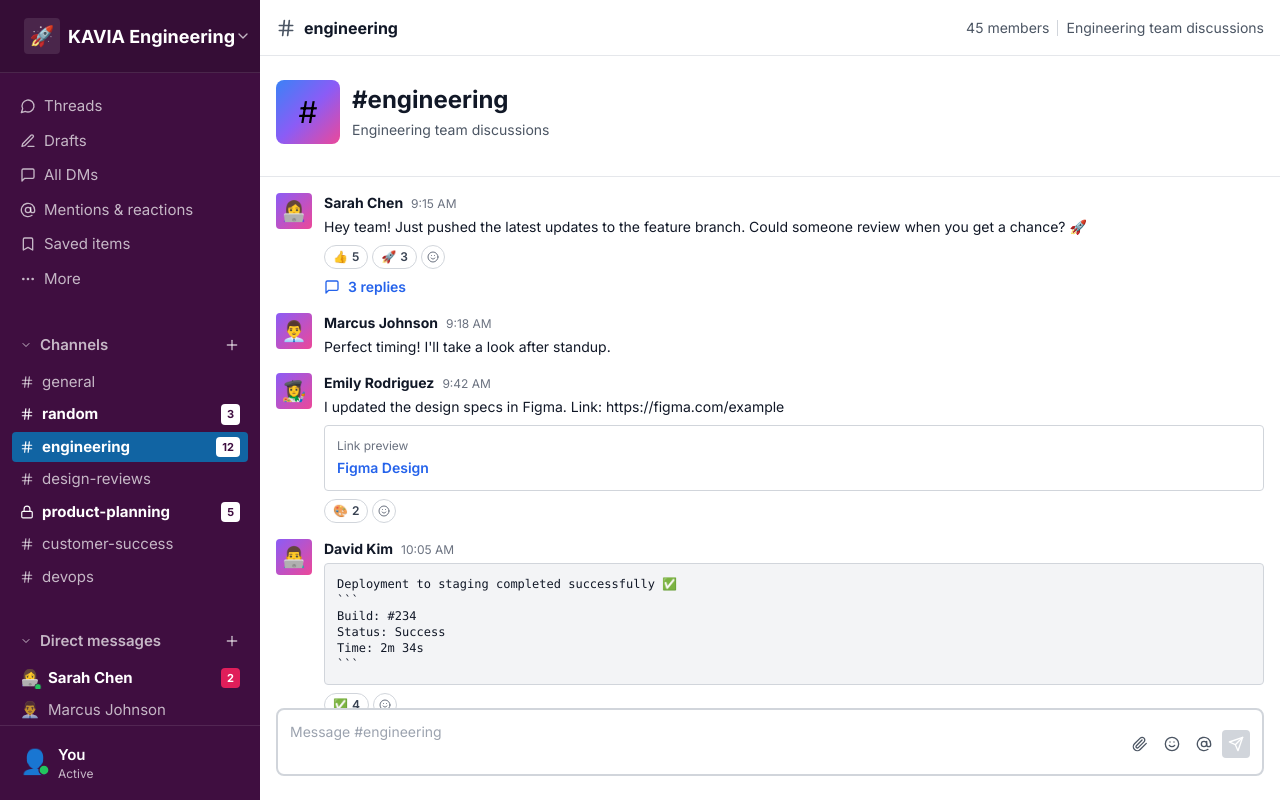
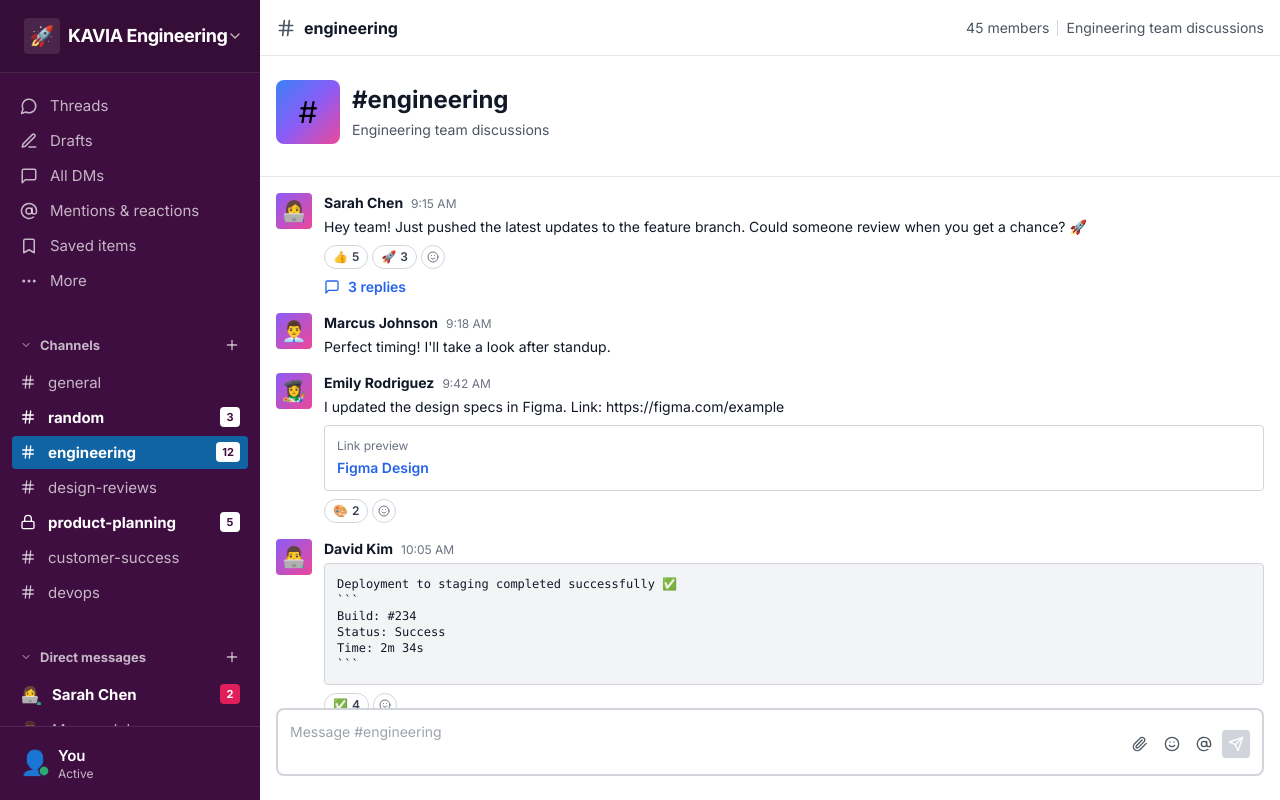
Before and after one commit to kavia-common/slack-clone-ui-210375-210390, a React (Create React App) app in the folder frontend/: page / in a window 1280 px wide. Built offline with nearby package versions, Linux system fonts and the light colour scheme; the HTML template or start-up script is replaced by a standard one.

Commit message:
Checkpoint 7 - cg8aaf979f

```diff
--- a/frontend/src/components/Sidebar.js
+++ b/frontend/src/components/Sidebar.js
@@ -4,6 +4,7 @@ import { Hash, Lock, ChevronDown, Plus, MessageSquare, Edit3, AtSign, Bookmark,
 // PUBLIC_INTERFACE
 /**
  * Sidebar component displaying workspace navigation, channels, and direct messages
+ * Replicates Slack's sidebar design with exact colors, spacing, and typography
  * @param {Object} props - Component props
  * @param {boolean} props.isCollapsed - Whether sidebar is collapsed
  * @param {Function} props.onToggleCollapse - Callback to toggle collapse state
@@ -32,7 +33,7 @@ const Sidebar = ({
       <div className="w-16 bg-[#3F0E40] flex flex-col items-center py-4 custom-scrollbar-dark overflow-y-auto">
         <button
           onClick={onToggleCollapse}
-          className="text-white text-2xl hover:bg-white/[0.06] w-10 h-10 rounded flex items-center justify-center mb-4 transition-colors"
+          className="text-white text-2xl hover:bg-white/[0.06] w-10 h-10 rounded flex items-center justify-center mb-4 transition-colors duration-150"
         >
           {currentWorkspace?.icon || '🚀'}
         </button>
@@ -49,7 +50,7 @@ const Sidebar = ({
             <div className="w-9 h-9 bg-white/10 rounded flex items-center justify-center text-xl flex-shrink-0">
               {currentWorkspace?.icon || '🚀'}
             </div>
-            <span className="font-bold text-white truncate text-[18px]">
+            <span className="font-black text-white truncate text-[18px] tracking-tight leading-[1.2]">
               {currentWorkspace?.name || 'Workspace'}
             </span>
           </div>
@@ -60,29 +61,42 @@ const Sidebar = ({
       {/* Scrollable Content */}
       <div className="flex-1 overflow-y-auto custom-scrollbar-dark">
         {/* Primary Navigation Items */}
-        <div className="px-3 py-2 mt-2">
-          <button className="w-full flex items-center gap-2 px-2 py-1.5 rounded text-[15px] text-white/70 hover:bg-white/[0.06] hover:text-white transition-colors duration-150">
-            <MessageCircle className="w-[16px] h-[16px] flex-shrink-0" />
-            <span>Threads</span>
+        <div className="px-3 py-2 mt-2 space-y-0.5">
+          {/* Threads */}
+          <button className="w-full flex items-center justify-between px-2 py-1.5 rounded text-[15px] leading-[1.4] text-white/70 hover:bg-white/[0.08] hover:text-white transition-all duration-150">
+            <div className="flex items-center gap-3">
+              <MessageCircle className="w-[18px] h-[18px] flex-shrink-0 stroke-2" />
+              <span>Threads</span>
+            </div>
           </button>
-          <button className="w-full flex items-center gap-2 px-2 py-1.5 rounded text-[15px] text-white/70 hover:bg-white/[0.06] hover:text-white transition-colors duration-150">
-            <Edit3 className="w-[16px] h-[16px] flex-shrink-0" />
+
+          {/* Drafts */}
+          <button className="w-full flex items-center gap-3 px-2 py-1.5 rounded text-[15px] leading-[1.4] text-white/70 hover:bg-white/[0.08] hover:text-white transition-all duration-150">
+            <Edit3 className="w-[18px] h-[18px] flex-shrink-0 stroke-2" />
             <span>Drafts</span>
           </button>
-          <button className="w-full flex items-center gap-2 px-2 py-1.5 rounded text-[15px] text-white/70 hover:bg-white/[0.06] hover:text-white transition-colors duration-150">
-            <MessageSquare className="w-[16px] h-[16px] flex-shrink-0" />
+
+          {/* All DMs */}
+          <button className="w-full flex items-center gap-3 px-2 py-1.5 rounded text-[15px] leading-[1.4] text-white/70 hover:bg-white/[0.08] hover:text-white transition-all duration-150">
+            <MessageSquare className="w-[18px] h-[18px] flex-shrink-0 stroke-2" />
             <span>All DMs</span>
           </button>
-          <button className="w-full flex items-center gap-2 px-2 py-1.5 rounded text-[15px] text-white/70 hover:bg-white/[0.06] hover:text-white transition-colors duration-150">
-            <AtSign className="w-[16px] h-[16px] flex-shrink-0" />
+
+          {/* Mentions & reactions */}
+          <button className="w-full flex items-center gap-3 px-2 py-1.5 rounded text-[15px] leading-[1.4] text-white/70 hover:bg-white/[0.08] hover:text-white transition-all duration-150">
+            <AtSign className="w-[18px] h-[18px] flex-shrink-0 stroke-2" />
             <span>Mentions & reactions</span>
           </button>
-          <button className="w-full flex items-center gap-2 px-2 py-1.5 rounded text-[15px] text-white/70 hover:bg-white/[0.06] hover:text-white transition-colors duration-150">
-            <Bookmark className="w-[16px] h-[16px] flex-shrink-0" />
+
+          {/* Saved items */}
+          <button className="w-full flex items-center gap-3 px-2 py-1.5 rounded text-[15px] leading-[1.4] text-white/70 hover:bg-white/[0.08] hover:text-white transition-all duration-150">
+            <Bookmark className="w-[18px] h-[18px] flex-shrink-0 stroke-2" />
             <span>Saved items</span>
           </button>
-          <button className="w-full flex items-center gap-2 px-2 py-1.5 rounded text-[15px] text-white/70 hover:bg-white/[0.06] hover:text-white transition-colors duration-150">
-            <MoreHorizontal className="w-[16px] h-[16px] flex-shrink-0" />
+
+          {/* More */}
+          <button className="w-full flex items-center gap-3 px-2 py-1.5 rounded text-[15px] leading-[1.4] text-white/70 hover:bg-white/[0.08] hover:text-white transition-all duration-150">
+            <MoreHorizontal className="w-[18px] h-[18px] flex-shrink-0 stroke-2" />
             <span>More</span>
           </button>
         </div>
@@ -91,11 +105,11 @@ const Sidebar = ({
         <div className="px-3 py-2 mt-4">
           <button
             onClick={() => setChannelsExpanded(!channelsExpanded)}
-            className="flex items-center justify-between w-full text-white/70 hover:text-white text-[15px] py-1.5 px-2 hover:bg-white/[0.04] rounded transition-colors duration-100"
+            className="flex items-center justify-between w-full text-white/70 hover:text-white text-[13px] leading-[1.3] font-bold py-2 px-2 hover:bg-white/[0.04] rounded transition-colors duration-100"
           >
             <div className="flex items-center gap-2">
               <ChevronDown className={`w-3 h-3 flex-shrink-0 transition-transform duration-200 ${!channelsExpanded ? '-rotate-90' : ''}`} />
-              <span className="font-semibold">Channels</span>
+              <span>Channels</span>
             </div>
             <Plus className="w-4 h-4 flex-shrink-0" />
           </button>
@@ -105,24 +119,24 @@ const Sidebar = ({
                 <button
                   key={channel.id}
                   onClick={() => onChannelSelect(channel.id)}
-                  className={`w-full flex items-center justify-between px-2 py-1 rounded text-[15px] transition-all duration-150 ${
+                  className={`w-full flex items-center justify-between px-2 py-1.5 rounded text-[15px] leading-[1.4] transition-all duration-150 ${
                     activeChannel === channel.id
                       ? 'bg-[#1164A3] text-white font-bold'
                       : channel.unread > 0
-                      ? 'text-white font-bold hover:bg-white/[0.06]'
-                      : 'text-white/70 hover:bg-white/[0.06] hover:text-white'
+                      ? 'text-white font-bold hover:bg-white/[0.08]'
+                      : 'text-white/70 hover:bg-white/[0.08] hover:text-white'
                   }`}
                 >
-                  <div className="flex items-center gap-2 truncate min-w-0">
+                  <div className="flex items-center gap-3 truncate min-w-0">
                     {channel.isPrivate ? (
-                      <Lock className="w-[14px] h-[14px] flex-shrink-0" />
+                      <Lock className="w-[16px] h-[16px] flex-shrink-0 stroke-2" />
                     ) : (
-                      <Hash className="w-[14px] h-[14px] flex-shrink-0" />
+                      <Hash className="w-[16px] h-[16px] flex-shrink-0 stroke-2 font-bold" />
                     )}
                     <span className="truncate">{channel.name}</span>
                   </div>
                   {channel.unread > 0 && (
-                    <span className="bg-white text-[#3F0E40] text-[11px] font-bold px-1.5 py-0.5 rounded min-w-[18px] text-center flex-shrink-0 ml-2">
+                    <span className="bg-white text-[#3F0E40] text-[11px] leading-none font-bold px-1.5 py-1 rounded min-w-[20px] h-5 flex items-center justify-center flex-shrink-0 ml-2">
                       {channel.unread}
                     </span>
                   )}
@@ -136,11 +150,11 @@ const Sidebar = ({
         <div className="px-3 py-2 mt-4">
           <button
             onClick={() => setDmsExpanded(!dmsExpanded)}
-            className="flex items-center justify-between w-full text-white/70 hover:text-white text-[15px] py-1.5 px-2 hover:bg-white/[0.04] rounded transition-colors duration-100"
+            className="flex items-center justify-between w-full text-white/70 hover:text-white text-[13px] leading-[1.3] font-bold py-2 px-2 hover:bg-white/[0.04] rounded transition-colors duration-100"
           >
             <div className="flex items-center gap-2">
               <ChevronDown className={`w-3 h-3 flex-shrink-0 transition-transform duration-200 ${!dmsExpanded ? '-rotate-90' : ''}`} />
-              <span className="font-semibold">Direct messages</span>
+              <span>Direct messages</span>
             </div>
             <Plus className="w-4 h-4 flex-shrink-0" />
           </button>
@@ -152,25 +166,25 @@ const Sidebar = ({
                   <button
                     key={dm.id}
                     onClick={() => onChannelSelect(dm.id)}
-                    className={`w-full flex items-center justify-between px-2 py-1 rounded text-[15px] transition-all duration-150 ${
+                    className={`w-full flex items-center justify-between px-2 py-1.5 rounded text-[15px] leading-[1.4] transition-all duration-150 ${
                       activeChannel === dm.id
                         ? 'bg-[#1164A3] text-white font-bold'
                         : dm.unread > 0
-                        ? 'text-white font-bold hover:bg-white/[0.06]'
-                        : 'text-white/70 hover:bg-white/[0.06] hover:text-white'
+                        ? 'text-white font-bold hover:bg-white/[0.08]'
+                        : 'text-white/70 hover:bg-white/[0.08] hover:text-white'
                     }`}
                   >
-                    <div className="flex items-center gap-2 truncate min-w-0">
+                    <div className="flex items-center gap-3 truncate min-w-0">
                       <div className="relative flex-shrink-0">
                         <span className="text-base leading-none">{user?.avatar || '👤'}</span>
                         {user?.status === 'online' && (
-                          <Circle className="absolute -bottom-0.5 -right-0.5 w-2 h-2 fill-green-500 text-green-500 stroke-[#3F0E40] stroke-[2px]" />
+                          <Circle className="absolute -bottom-0.5 -right-0.5 w-[6px] h-[6px] fill-[#2BAC76] text-[#2BAC76] stroke-[#3F0E40] stroke-[2.5px]" />
                         )}
                       </div>
                       <span className="truncate">{user?.name || 'User'}</span>
                     </div>
                     {dm.unread > 0 && (
-                      <span className="bg-[#E01E5A] text-white text-[11px] font-bold px-1.5 py-0.5 rounded min-w-[18px] text-center flex-shrink-0 ml-2">
+                      <span className="bg-[#E01E5A] text-white text-[11px] leading-none font-bold px-1.5 py-1 rounded min-w-[20px] h-5 flex items-center justify-center flex-shrink-0 ml-2">
                         {dm.unread}
                       </span>
                     )}
@@ -183,10 +197,10 @@ const Sidebar = ({
 
         {/* Apps Section */}
         <div className="px-3 py-2 mt-4">
-          <button className="flex items-center justify-between w-full text-white/70 hover:text-white text-[15px] py-1.5 px-2 hover:bg-white/[0.04] rounded transition-colors duration-100">
+          <button className="flex items-center justify-between w-full text-white/70 hover:text-white text-[13px] leading-[1.3] font-bold py-2 px-2 hover:bg-white/[0.04] rounded transition-colors duration-100">
             <div className="flex items-center gap-2">
               <ChevronDown className="w-3 h-3 flex-shrink-0 -rotate-90" />
-              <span className="font-semibold">Apps</span>
+              <span>Apps</span>
             </div>
             <Plus className="w-4 h-4 flex-shrink-0" />
           </button>
@@ -198,10 +212,10 @@ const Sidebar = ({
         <button className="flex items-center gap-2 hover:bg-white/[0.06] rounded px-2 py-1.5 w-full transition-colors duration-150">
           <div className="relative flex-shrink-0">
             <span className="text-2xl leading-none">👤</span>
-            <Circle className="absolute bottom-0 right-0 w-3 h-3 fill-green-500 text-green-500 stroke-[#3F0E40] stroke-[2.5px]" />
+            <Circle className="absolute bottom-0 right-0 w-3 h-3 fill-[#2BAC76] text-[#2BAC76] stroke-[#3F0E40] stroke-[2.5px]" />
           </div>
           <div className="flex-1 text-left min-w-0">
-            <div className="text-[15px] font-semibold text-white truncate">You</div>
+            <div className="text-[15px] font-semibold text-white truncate leading-[1.4]">You</div>
             <div className="text-xs text-white/70">Active</div>
           </div>
         </button>
```
Also changed, not shown: 1 other file (tests, documents, lock files or other folders).
